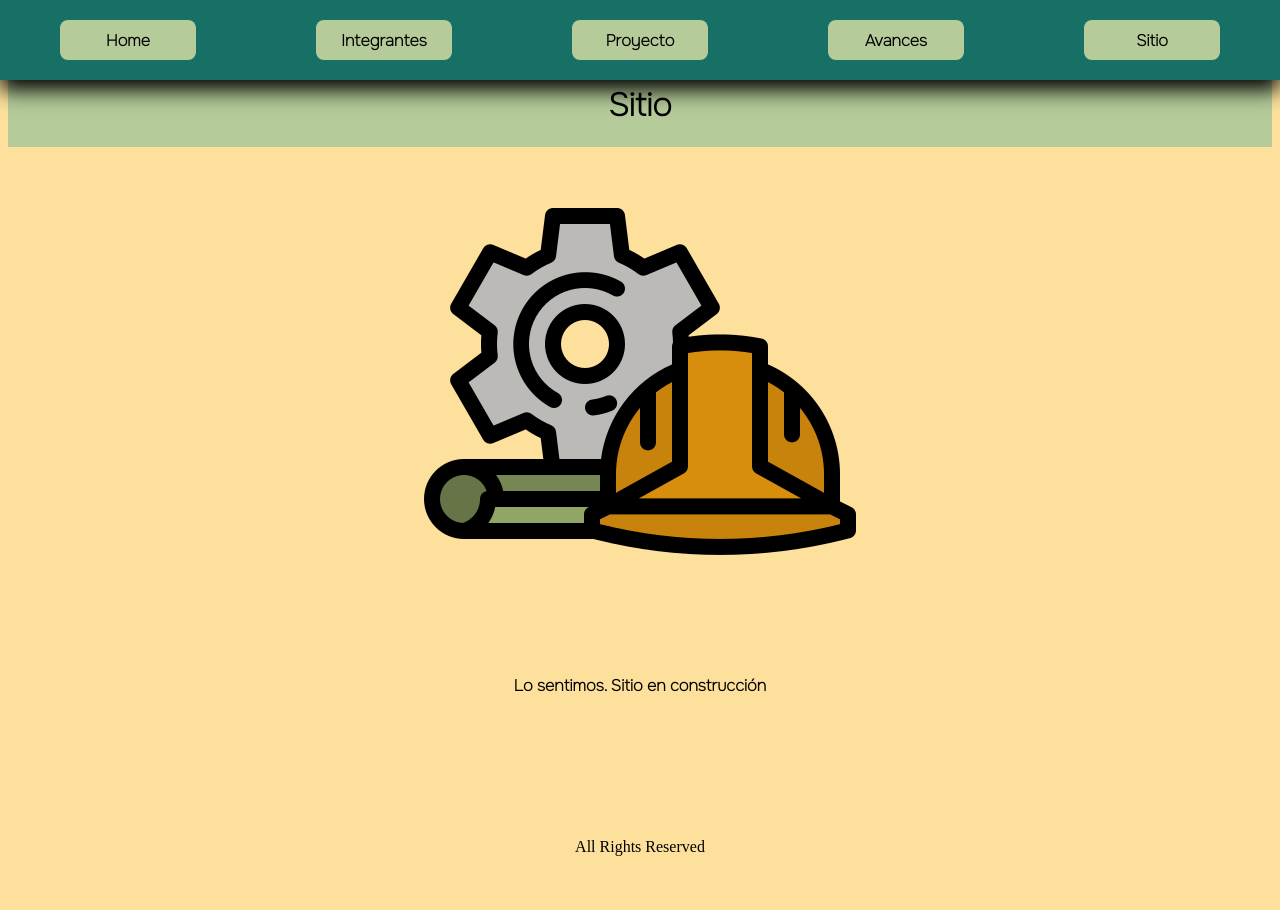
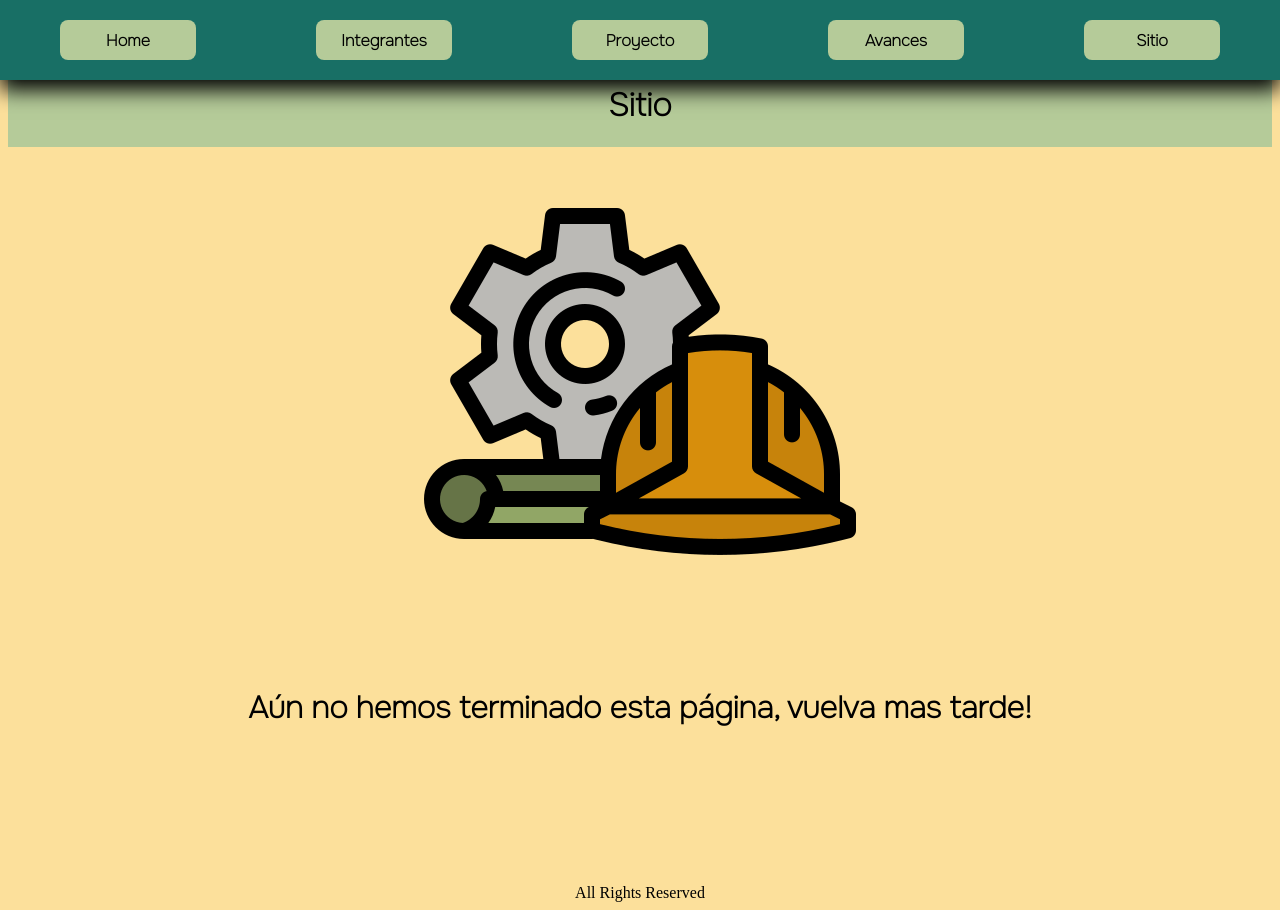
Before and after one commit to BrunoRouo/Proyecto, a plain HTML site: page Proyecto/sitio.html in a window 1280 px wide. Before the commit the page ends 864 px from the top, so only its background shows below. Drawn offline with Linux system fonts and the light colour scheme; a web font is replaced by a local one.

Commit message:
Add files via upload

```diff
--- a/Proyecto/Styles/styles.css
+++ b/Proyecto/Styles/styles.css
@@ -177,7 +177,8 @@ body
     flex-direction: column;
     align-items: center;
     font-family: Onest;
-    font-weight: bold;
+    font-weight: bolder;
+    font-size: 190%;
     }
 
 .InfoProy
--- a/Proyecto/sitio.html
+++ b/Proyecto/sitio.html
@@ -28,7 +28,7 @@
 
     <div class="infor4y5">
         <img src="img/construccion.png" alt="Construcción">
-        <p>Lo sentimos. Sitio en construcción</p>
+        <p>Aún no hemos terminado esta página, vuelva mas tarde!</p>
     </div>
 
     <footer>
```
Also changed, not shown: Proyecto/avances.html (+1 -1 lines).
